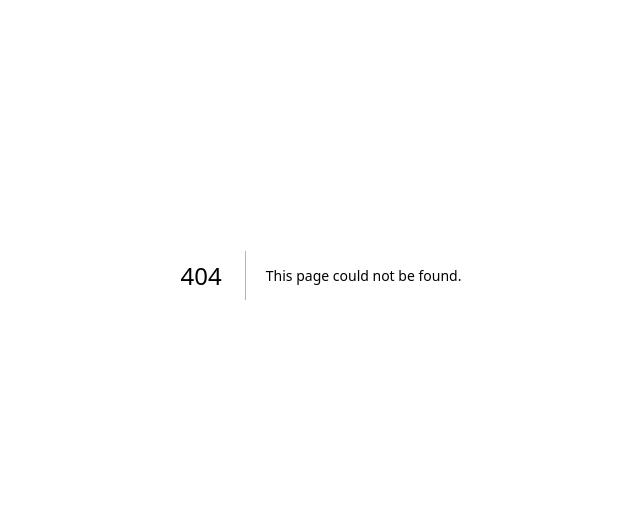
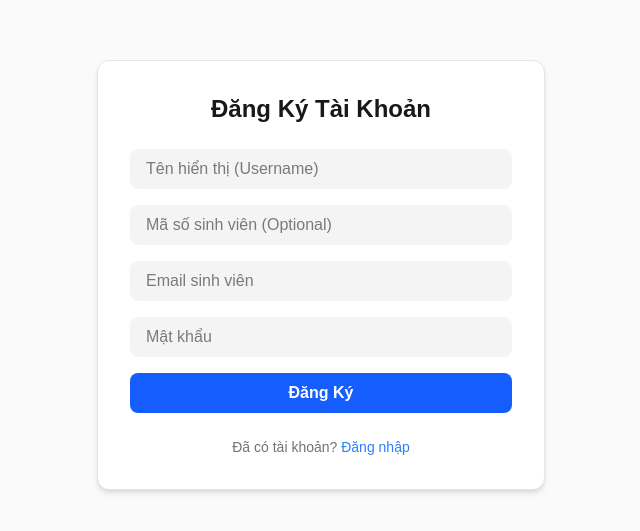
Before and after one commit to hiepphuc/frontend, a Next.js app: page /auth in a window 1280 px wide. Before the commit this address had no page. Shown: the part 125-656 px from the top of the page, without its empty margins (319-959 px from the left). Built offline with nearby package versions, Linux system fonts and the light colour scheme; no server answers.

Commit message:
feat: UI đăng ký / đăng nhập

```diff
--- /dev/null
+++ b/app/auth/page.tsx
@@ -0,0 +1,133 @@
+"use client";
+
+import { useState } from "react";
+import { supabase } from "@/lib/supabase";
+
+export default function AuthPage() {
+  const [isLogin, setIsLogin] = useState(false);
+  const [email, setEmail] = useState("");
+  const [password, setPassword] = useState("");
+  const [username, setUsername] = useState("");
+  const [studentId, setStudentId] = useState("");
+  const [message, setMessage] = useState("");
+
+  const handleAuth = async (e: React.FormEvent) => {
+    e.preventDefault();
+    setMessage("Đang xử lý...");
+
+    // Tự động xóa khoảng trắng thừa ở đầu/cuối
+    const safeEmail = email.trim();
+    const safePassword = password.trim();
+
+    try {
+      if (isLogin) {
+        // ĐĂNG NHẬP
+        const { data, error } = await supabase.auth.signInWithPassword({
+          email: safeEmail,
+          password: safePassword,
+        });
+        if (error) throw error;
+        setMessage("Đăng nhập thành công! Đang lưu session...");
+        console.log("Token:", data.session.access_token);
+      } else {
+        // ĐĂNG KÝ
+        const { data, error } = await supabase.auth.signUp({
+          email: safeEmail,
+          password: safePassword,
+        });
+        if (error) throw error;
+
+        if (data.session) {
+          // ... code trước đó
+          const res = await fetch(`${process.env.NEXT_PUBLIC_API_URL}/auth/sync`, {
+            method: "POST",
+            headers: {
+              "Content-Type": "application/json",
+              Authorization: `Bearer ${data.session.access_token}`,
+            },
+            body: JSON.stringify({ username: username.trim(), studentId: studentId.trim() }),
+          });
+
+          if (!res.ok) {
+            // Đọc lỗi chi tiết từ NestJS trả về
+            const errorData = await res.json();
+            throw new Error(errorData.message || "Lỗi khi đồng bộ dữ liệu vào Database");
+          }
+          setMessage("Đăng ký thành công!");
+          // ... code sau đó
+        } else {
+          setMessage("Vui lòng kiểm tra email để xác nhận!");
+        }
+      }
+    } catch (error: any) {
+      setMessage(error.message || "Đã có lỗi xảy ra");
+    }
+  };
+
+  return (
+    <div className="flex min-h-screen items-center justify-center bg-zinc-50 dark:bg-zinc-950">
+      <div className="w-full max-w-md p-8 bg-white dark:bg-zinc-900 rounded-xl shadow-md border border-zinc-200 dark:border-zinc-800">
+        <h2 className="text-2xl font-bold text-center mb-6 text-zinc-900 dark:text-zinc-50">
+          {isLogin ? "Đăng Nhập" : "Đăng Ký Tài Khoản"}
+        </h2>
+
+        <form onSubmit={handleAuth} className="space-y-4 text-black dark:text-white">
+          {!isLogin && (
+            <>
+              <input
+                type="text"
+                placeholder="Tên hiển thị (Username)"
+                required
+                value={username}
+                onChange={(e) => setUsername(e.target.value)}
+                className="w-full px-4 py-2 rounded-lg bg-zinc-100 dark:bg-zinc-800 border-none outline-none"
+              />
+              <input
+                type="text"
+                placeholder="Mã số sinh viên (Optional)"
+                value={studentId}
+                onChange={(e) => setStudentId(e.target.value)}
+                className="w-full px-4 py-2 rounded-lg bg-zinc-100 dark:bg-zinc-800 border-none outline-none"
+              />
+            </>
+          )}
+          <input
+            type="email"
+            placeholder="Email sinh viên"
+            required
+            value={email}
+            onChange={(e) => setEmail(e.target.value)}
+            className="w-full px-4 py-2 rounded-lg bg-zinc-100 dark:bg-zinc-800 border-none outline-none"
+          />
+          <input
+            type="password"
+            placeholder="Mật khẩu"
+            required
+            value={password}
+            onChange={(e) => setPassword(e.target.value)}
+            className="w-full px-4 py-2 rounded-lg bg-zinc-100 dark:bg-zinc-800 border-none outline-none"
+          />
+
+          <button
+            type="submit"
+            className="w-full py-2 bg-blue-600 hover:bg-blue-700 text-white font-semibold rounded-lg transition-colors"
+          >
+            {isLogin ? "Đăng Nhập" : "Đăng Ký"}
+          </button>
+        </form>
+
+        {message && <p className="mt-4 text-center text-sm text-blue-500">{message}</p>}
+
+        <div className="mt-6 text-center text-sm text-zinc-500">
+          {isLogin ? "Chưa có tài khoản? " : "Đã có tài khoản? "}
+          <button
+            onClick={() => setIsLogin(!isLogin)}
+            className="text-blue-500 hover:underline"
+          >
+            {isLogin ? "Đăng ký ngay" : "Đăng nhập"}
+          </button>
+        </div>
+      </div>
+    </div>
+  );
+}
--- /dev/null
+++ b/lib/supabase.ts
@@ -0,0 +1,6 @@
+import { createClient } from '@supabase/supabase-js';
+
+const supabaseUrl = process.env.NEXT_PUBLIC_SUPABASE_URL!;
+const supabaseAnonKey = process.env.NEXT_PUBLIC_SUPABASE_ANON_KEY!;
+
+export const supabase = createClient(supabaseUrl, supabaseAnonKey);
--- a/package.json
+++ b/package.json
@@ -9,6 +9,7 @@
     "lint": "eslint"
   },
   "dependencies": {
+    "@supabase/supabase-js": "^2.116.0",
     "next": "16.3.4",
     "react": "19.2.8",
     "react-dom": "19.2.8"
```
Also changed, not shown: 1 other file (tests, documents, lock files or other folders).
